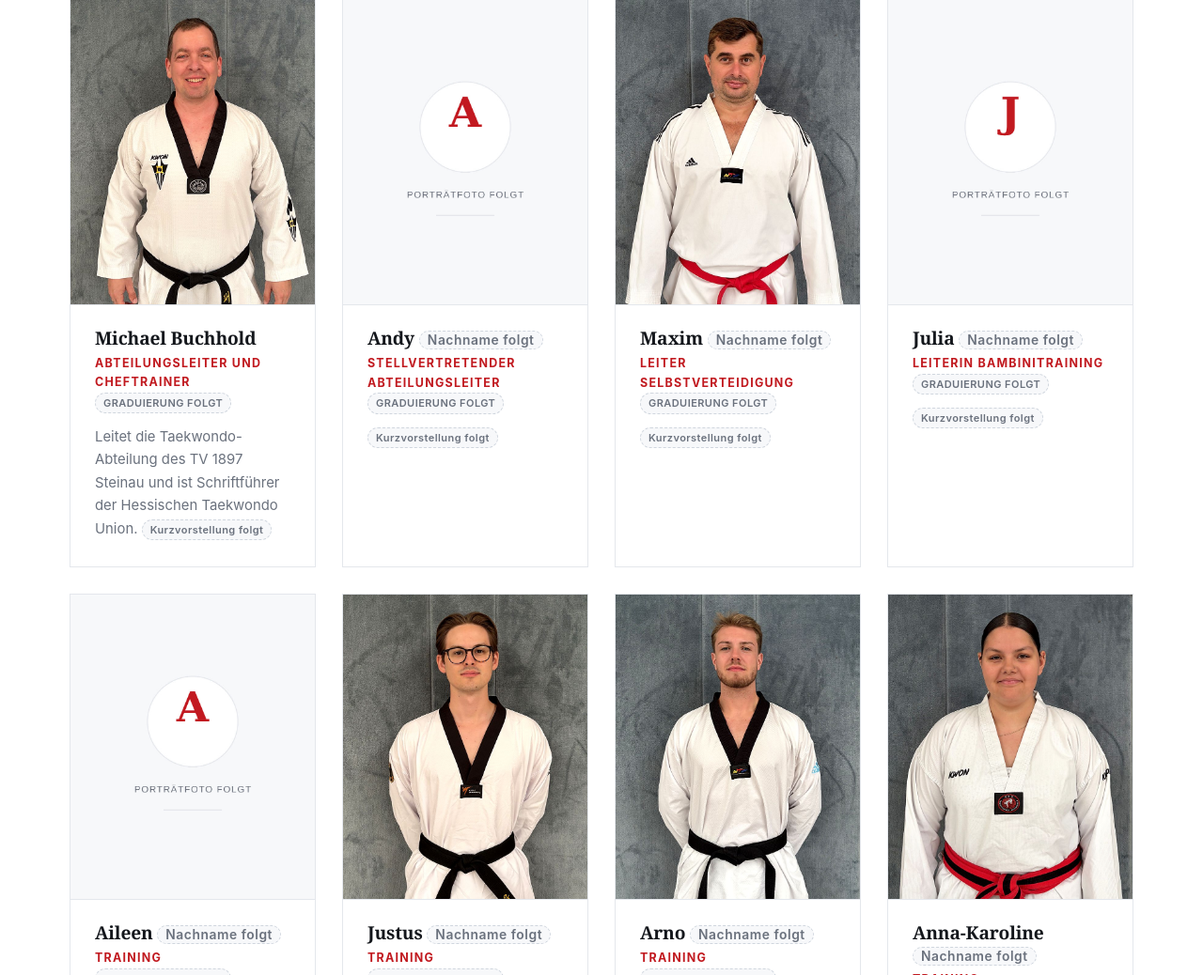
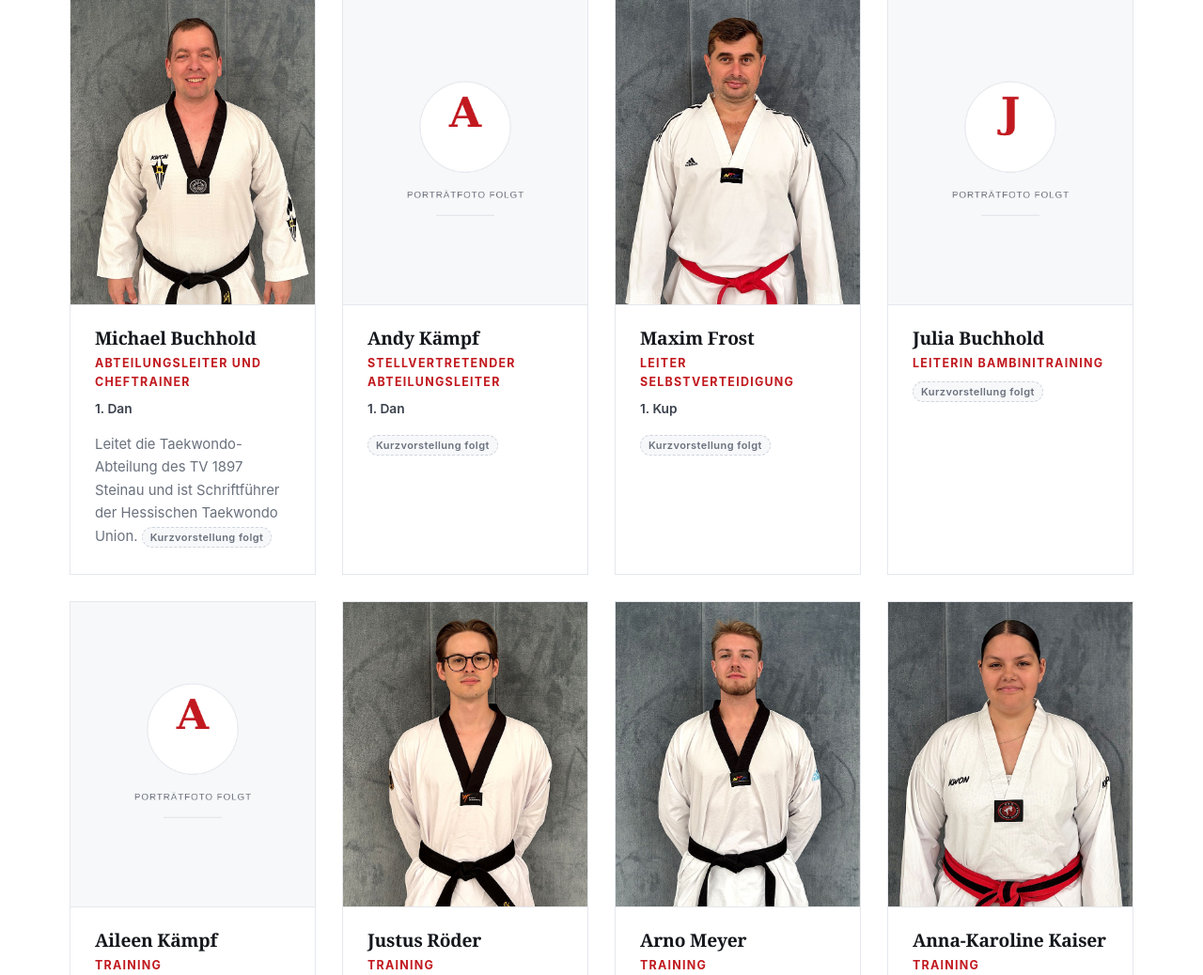
Before and after one commit to JustusRoe/Taekwondo-, a PHP site: page / in a window 1280 px wide. Shown: the part 5462-6500 px from the top of the page at 94% size. Run offline with PHP 8.4, Linux system fonts and the light colour scheme.

Commit message:
Vier Abteilungsformulare, echte Beiträge, Namen und Graduierungen
Downloads
Anmeldeinformationen, Umlageerklärung, Einwilligung zu Foto- und
Videoaufnahmen sowie der Bestellzettel für Ausrüstung sind dazugekommen.
Die Liste ist jetzt zweigeteilt: was zur Anmeldung gebraucht wird, und
was später im Vereinsleben anfällt. Die Beitrittserklärung heißt so wie
in euren Unterlagen, nicht mehr "Mitgliedsformular".

Beiträge
Der Abschnitt zeigte bisher die Vereinsbeiträge von tv-steinau.de und
die Frage, ob es eine Abteilungsumlage gibt. Die Umlageerklärung
beantwortet das: Es gibt eine. Auf der Seite stehen jetzt die vier
Sätze der Abteilung, dazu Anmeldegebühr, jährliche Verbandsgebühr,
Passbild, Kündigungsfrist und der Helferdienst bei Turnieren.

Achtung, ungeklärt: Die Umlageerklärung nennt 48 Euro Vereinsbeitrag
einzeln und 120 ab drei Familienmitgliedern, tv-steinau.de dagegen
40/45/110. Auf der Seite steht die Umlageerklärung, weil sie aus der
Abteilung kommt; als roter Punkt in der Checkliste vermerkt.

Trainerteam
Alle acht Nachnamen eingesetzt, alle Platzhalter "Nachname folgt" sind
weg. Graduierungen: 1. Dan für Michael, Andy, Aileen, Arno und Justus,
1. Kup für Maxim und Anna-Karoline. Julia Buchhold hat keine
Graduierung - bei ihr entfällt die Zeile ganz, statt dort dauerhaft
einen Platzhalter stehen zu lassen. Die Graduierung steht als eigene
Zeile unter der Funktion; in der roten Versalzeile sähe "1. DAN" nach
einer Abkürzung aus.

Geprüft: alle sechs PDFs werden mit 200 und gültigem PDF-Kopf
ausgeliefert, kein Überlauf auf zehn Breiten von 360 bis 1680 px, keine
zu kleinen Tippziele, 29 von 29 Serverprüfungen bestanden.

Co-Authored-By: Claude Opus 5 <noreply@anthropic.com>
Claude-Session: https://claude.ai/code/session_01J4GBteVNwyNCbLw6QGuWTM

```diff
--- a/assets/css/style.css
+++ b/assets/css/style.css
@@ -633,6 +633,32 @@ p { margin: 0 0 1.1em; }
   margin-top: 30px;
   align-items: start;
 }
+.beitrag-titel {
+  margin-top: clamp(38px, 5vw, 56px);
+  padding-top: 26px;
+  border-top: 1px solid var(--line);
+  font-size: 1.25rem;
+}
+/* Der Zusatz unter dem Betrag – etwa „zzgl. 48,00 € Vereinsbeitrag" */
+.beitrag-zusatz {
+  display: block;
+  font-size: .78rem;
+  font-weight: 400;
+  color: var(--muted);
+  margin-top: 2px;
+}
+
+/* Zwischenüberschrift der Downloadgruppen */
+.dl-gruppe {
+  font-family: var(--font-body);
+  font-size: .74rem;
+  font-weight: 700;
+  letter-spacing: .13em;
+  text-transform: uppercase;
+  color: var(--muted);
+  margin: 0 0 .9em;
+}
+.downloads + .dl-gruppe { margin-top: 2em; }
 @media (max-width: 760px) {
   .beitrag-grid { grid-template-columns: 1fr; }
 }
@@ -888,6 +914,14 @@ p { margin: 0 0 1.1em; }
   letter-spacing: .1em;
   text-transform: uppercase;
   color: var(--accent);
+  margin-bottom: .5em;
+}
+/* Graduierung als eigene Zeile: in der roten Versalzeile der Funktion
+   sähe „1. DAN" nach Abkürzung aus statt nach Gürtelgrad. */
+.member-grad {
+  font-size: .86rem;
+  font-weight: 600;
+  color: var(--ink-2);
   margin-bottom: 1em;
 }
 .member-body p:last-child {
--- a/index.html
+++ b/index.html
@@ -568,7 +568,8 @@
                alt="Michael Buchhold im Dobok mit schwarzem Gürtel">
           <div class="member-body">
             <h3>Michael Buchhold</h3>
-            <p class="member-role">Abteilungsleiter und Cheftrainer <em class="offen">Graduierung folgt</em></p>
+            <p class="member-role">Abteilungsleiter und Cheftrainer</p>
+            <p class="member-grad">1. Dan</p>
             <p>Leitet die Taekwondo-Abteilung des TV 1897 Steinau und ist Schriftführer der Hessischen Taekwondo Union. <em class="offen">Kurzvorstellung folgt</em></p>
           </div>
         </article>
@@ -576,17 +577,19 @@
           <img src="assets/img/trainer-andy.jpg" loading="lazy" width="800" height="1000"
                alt="Porträtfoto folgt">
           <div class="member-body">
-            <h3>Andy <em class="offen">Nachname folgt</em></h3>
-            <p class="member-role">Stellvertretender Abteilungsleiter <em class="offen">Graduierung folgt</em></p>
+            <h3>Andy Kämpf</h3>
+            <p class="member-role">Stellvertretender Abteilungsleiter</p>
+            <p class="member-grad">1. Dan</p>
             <p><em class="offen">Kurzvorstellung folgt</em></p>
           </div>
         </article>
         <article class="member">
           <img src="assets/img/trainer-maxim.jpg" loading="lazy" width="800" height="1000"
-               alt="Maxim im Dobok mit rotem Gürtel">
+               alt="Maxim Frost im Dobok mit rotem Gürtel">
           <div class="member-body">
-            <h3>Maxim <em class="offen">Nachname folgt</em></h3>
-            <p class="member-role">Leiter Selbstverteidigung <em class="offen">Graduierung folgt</em></p>
+            <h3>Maxim Frost</h3>
+            <p class="member-role">Leiter Selbstverteidigung</p>
+            <p class="member-grad">1. Kup</p>
             <p><em class="offen">Kurzvorstellung folgt</em></p>
           </div>
         </article>
@@ -594,8 +597,8 @@
           <img src="assets/img/trainer-julia.jpg" loading="lazy" width="800" height="1000"
                alt="Porträtfoto folgt">
           <div class="member-body">
-            <h3>Julia <em class="offen">Nachname folgt</em></h3>
-            <p class="member-role">Leiterin Bambinitraining <em class="offen">Graduierung folgt</em></p>
+            <h3>Julia Buchhold</h3>
+            <p class="member-role">Leiterin Bambinitraining</p>
             <p><em class="offen">Kurzvorstellung folgt</em></p>
           </div>
         </article>
@@ -603,35 +606,39 @@
           <img src="assets/img/trainer-aileen.jpg" loading="lazy" width="800" height="1000"
                alt="Porträtfoto folgt">
           <div class="member-body">
-            <h3>Aileen <em class="offen">Nachname folgt</em></h3>
-            <p class="member-role">Training <em class="offen">Graduierung folgt</em></p>
+            <h3>Aileen Kämpf</h3>
+            <p class="member-role">Training</p>
+            <p class="member-grad">1. Dan</p>
             <p><em class="offen">Kurzvorstellung folgt</em></p>
           </div>
         </article>
         <article class="member">
           <img src="assets/img/trainer-justus.jpg" loading="lazy" width="800" height="1000"
-               alt="Justus im Dobok mit schwarzem Gürtel">
+               alt="Justus Röder im Dobok mit schwarzem Gürtel">
           <div class="member-body">
-            <h3>Justus <em class="offen">Nachname folgt</em></h3>
-            <p class="member-role">Training <em class="offen">Graduierung folgt</em></p>
+            <h3>Justus Röder</h3>
+            <p class="member-role">Training</p>
+            <p class="member-grad">1. Dan</p>
             <p><em class="offen">Kurzvorstellung folgt</em></p>
           </div>
         </article>
         <article class="member">
           <img src="assets/img/trainer-arno.jpg" loading="lazy" width="800" height="1000"
-               alt="Arno im Dobok mit schwarzem Gürtel">
+               alt="Arno Meyer im Dobok mit schwarzem Gürtel">
           <div class="member-body">
-            <h3>Arno <em class="offen">Nachname folgt</em></h3>
-            <p class="member-role">Training <em class="offen">Graduierung folgt</em></p>
+            <h3>Arno Meyer</h3>
+            <p class="member-role">Training</p>
+            <p class="member-grad">1. Dan</p>
             <p><em class="offen">Kurzvorstellung folgt</em></p>
           </div>
         </article>
         <article class="member">
           <img src="assets/img/trainer-anna-karoline.jpg" loading="lazy" width="800" height="1000"
-               alt="Anna-Karoline im Dobok mit rot-schwarzem Gürtel">
+               alt="Anna-Karoline Kaiser im Dobok mit rot-schwarzem Gürtel">
           <div class="member-body">
-            <h3>Anna-Karoline <em class="offen">Nachname folgt</em></h3>
-            <p class="member-role">Training <em class="offen">Graduierung folgt</em></p>
+            <h3>Anna-Karoline Kaiser</h3>
+            <p class="member-role">Training</p>
+            <p class="member-grad">1. Kup</p>
             <p><em class="offen">Kurzvorstellung folgt</em></p>
           </div>
         </article>
@@ -716,37 +769,59 @@
         </li>
       </ul>
 
+      <h3 class="beitrag-titel">Was die Mitgliedschaft kostet</h3>
       <div class="beitrag-grid">
         <div class="table-wrap">
           <table class="schedule">
-            <caption class="visually-hidden">Jahresbeiträge des TV 1897 Steinau e.V.</caption>
+            <caption class="visually-hidden">
+              Jährliche Abteilungsumlage und Vereinsbeitrag, Stand der Umlageerklärung
+            </caption>
             <thead>
               <tr>
                 <th scope="col">Mitgliedschaft</th>
-                <th scope="col">Jahresbeitrag</th>
+                <th scope="col">Umlage im Jahr</th>
               </tr>
             </thead>
             <tbody>
-              <tr><th scope="row" class="day">Bis 17 Jahre</th><td class="time">40,00 €</td></tr>
-              <tr><th scope="row" class="day">Erwachsene</th><td class="time">45,00 €</td></tr>
-              <tr><th scope="row" class="day">Familie</th><td class="time">110,00 €</td></tr>
+              <tr>
+                <th scope="row" class="day">Einzelmitgliedschaft</th>
+                <td class="time">48,00 €<span class="beitrag-zusatz">zzgl. 48,00 € Vereinsbeitrag</span></td>
+              </tr>
+              <tr>
+                <th scope="row" class="day">Ab drei Familienmitgliedern</th>
+                <td class="time">30,00 €<span class="beitrag-zusatz">zzgl. 120,00 € Vereinsbeitrag</span></td>
+              </tr>
+              <tr>
+                <th scope="row" class="day">Bereits Mitglied im TV Steinau</th>
+                <td class="time">65,00 €<span class="beitrag-zusatz">pro Person</span></td>
+              </tr>
+              <tr>
+                <th scope="row" class="day">Bereits Mitglied, ab drei Familienmitgliedern</th>
+                <td class="time">150,00 €<span class="beitrag-zusatz">gesamt</span></td>
+              </tr>
             </tbody>
           </table>
         </div>
 
         <div class="panel">
-          <h3>Zur Mitgliedschaft</h3>
+          <h3>Dazu kommt</h3>
+          <ul class="check">
+            <li><strong>50,00 €</strong> Anmeldegebühr, einmalig und in bar</li>
+            <li><strong>30,00 €</strong> Verbandsgebühr im Januar jedes Jahres, in bar beim
+              Abteilungsleiter – dafür kommt die Jahresmarke in den Taekwondo-Pass</li>
+            <li>Ein <strong>Passbild</strong> je angemeldeter Person für den Taekwondo-Pass</li>
+          </ul>
           <p>
-            Beim Familienbeitrag können beliebig viele Familienmitglieder angemeldet werden –
-            Eltern und Kinder bis einschließlich 17 Jahre.
+            Die Kündigung muss schriftlich beim Abteilungsleiter eingehen, ist nur zum
+            31. Dezember möglich und muss bis zum 15. November vorliegen.
           </p>
           <p>
-            Die Kündigung muss schriftlich erfolgen und ist laut Satzung nur zum Jahresende
-            möglich; sie muss bis zum 15. November eingegangen sein.
+            Bei eigenen Turnieren helfen Eltern und Sportler mit – Helferdienst,
+            Kuchen- und Salatspenden.
           </p>
           <p class="panel-note">
-            Ob für die Taekwondo-Abteilung eine zusätzliche Umlage erhoben wird,
-            <em class="offen">ist noch zu klären</em>.
+            Alle Angaben stammen aus der Umlageerklärung.
+            <em class="offen">Vereinsbeitrag mit dem Hauptverein abgleichen</em>
           </p>
         </div>
       </div>
```
Also changed, not shown: other parts of index.html (+50 -4 lines), CHECKLISTE-INHALTE.md (+21 -14 lines), 4 other files.
